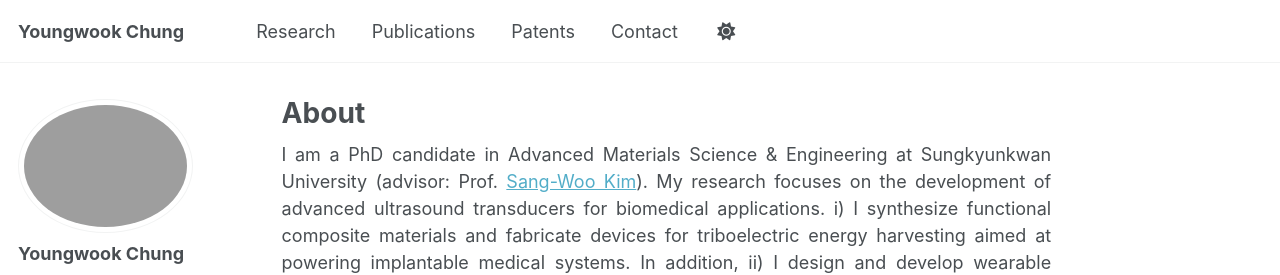
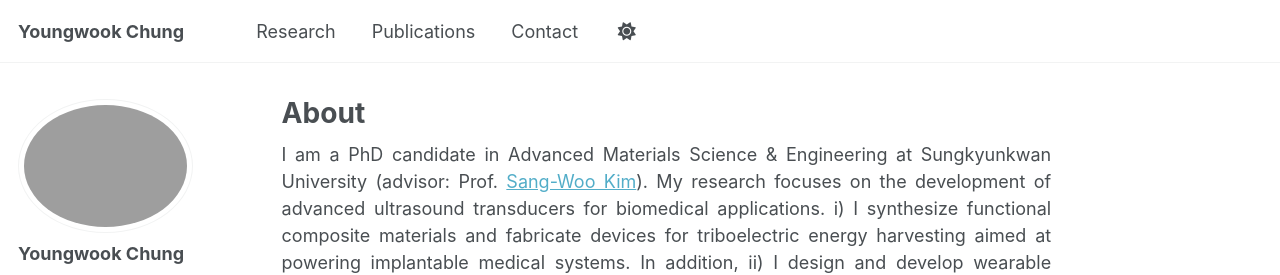
Before and after one commit to ywoog2/ywchung.github.io, a Jekyll site: the page built from _pages/about.md, in a window 1280 px wide. Shown: the top 275 px of the page. Built offline with Jekyll 4.4.1, drawn with Linux system fonts in a browser that asks for light colours; some web fonts are replaced; a script that is not in the unit is left out.

Commit message:
Update navigation.yml

```diff
--- a/_data/navigation.yml
+++ b/_data/navigation.yml
@@ -14,8 +14,5 @@ main:
   - title: "Publications"
     url: /publications/
 
-  - title: "Patents"
-    url: /patents/
-
   - title: "Contact"
     url: /contact/
```
